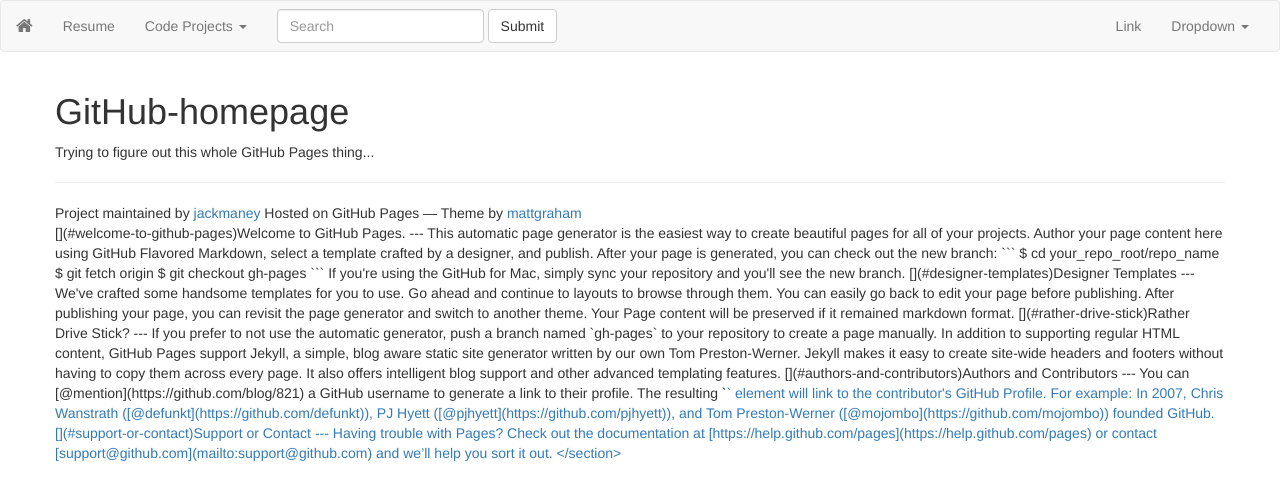
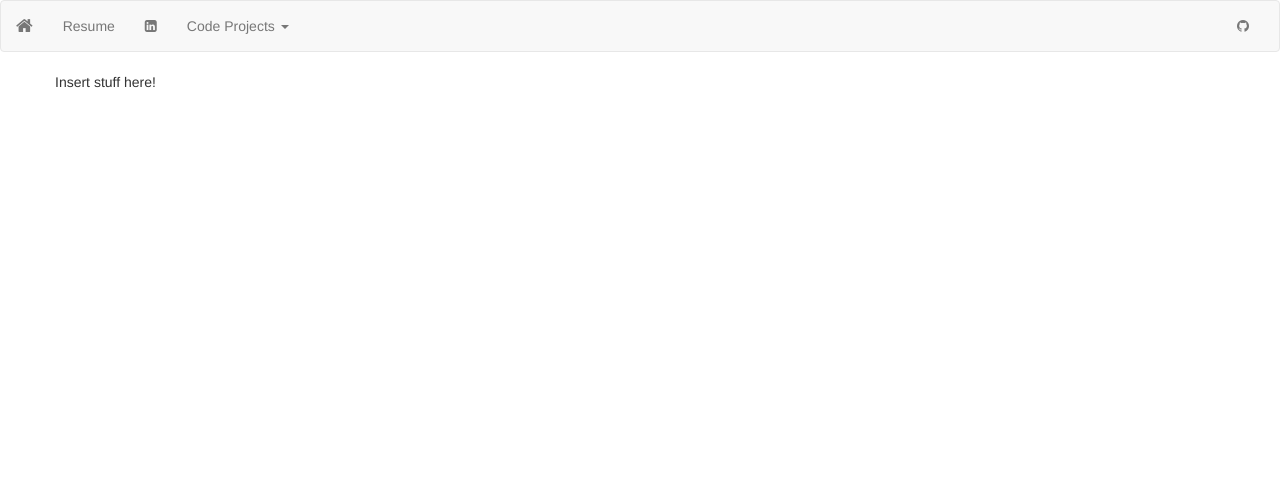
Before and after one commit to jackmaney/jackmaney.github.io, a Jekyll site: the page built from index.md, in a window 1280 px wide. Shown: the top 500 px of the page. Built offline with Jekyll 4.4.1, drawn with Linux system fonts in a browser that asks for light colours; nearby versions of some CDN libraries.

````diff
--- a/_includes/nav.html
+++ b/_includes/nav.html
@@ -21,7 +21,8 @@
                         {% endif %}
                         <a href="/resume/">Resume <span class="sr-only">(current)</span></a>
                     </li>
-                    {% if page.is_code_page %}
+                    <li>
+                        <a href="https://www.linkedin.com/in/jackmaney"><i class="fa fa-linkedin-square"></i></a> {% if page.is_code_page %}
                         <li class="dropdown active">
                             {% else %}
                             <li class="dropdown">
@@ -32,39 +33,14 @@
                                     </li>
                                     <li><a href="/code/ucc/">Universal Correlation Coefficient</a>
                                     </li>
-                                <li><a href="#">Something else here</a>
-                                </li>
-                                <li class="divider"></li>
-                                <li><a href="#">Separated link</a>
-                                </li>
-                                <li class="divider"></li>
-                                <li><a href="#">One more separated link</a>
-                                </li>
                                 </ul>
                             </li>
             </ul>
-            <form class="navbar-form navbar-left" role="search">
-                <div class="form-group">
-                    <input type="text" class="form-control" placeholder="Search">
-                </div>
-                <button type="submit" class="btn btn-default">Submit</button>
-            </form>
             <ul class="nav navbar-nav navbar-right">
-                <li><a href="#">Link</a>
-                </li>
-                <li class="dropdown">
-                    <a href="#" class="dropdown-toggle" data-toggle="dropdown" role="button" aria-expanded="false">Dropdown <span class="caret"></span></a>
-                    <ul class="dropdown-menu" role="menu">
-                        <li><a href="#">Action</a>
-                        </li>
-                        <li><a href="#">Another action</a>
-                        </li>
-                        <li><a href="#">Something else here</a>
-                        </li>
-                        <li class="divider"></li>
-                        <li><a href="#">Separated link</a>
-                        </li>
-                    </ul>
+                <li>
+                    {% if page.code_url %}
+                    <a href="{{page.code_url}}"><i class="fa fa-github"></i></a> {% else %}
+                    <a href="https://github.com/jackmaney/github-homepage"><i class="fa fa-github"></i></a> {% endif %}
                 </li>
             </ul>
         </div>
--- a/index.md
+++ b/index.md
@@ -2,50 +2,4 @@
 layout: default
 ---
 
-<section>
-<div id="title">
-
-    <h1>GitHub-homepage</h1>
-
-
-    <p>Trying to figure out this whole GitHub Pages thing...</p>
-    <hr>
-
-    <span class="credits left">Project maintained by <a href="https://github.com/jackmaney">jackmaney</a></span>
-    <span class="credits right">Hosted on GitHub Pages &mdash; Theme by <a href="https://twitter.com/michigangraham">mattgraham</a></span>
-</div>
-
-[<span class="octicon octicon-link"></span>](#welcome-to-github-pages)Welcome to GitHub Pages.
----
-
-This automatic page generator is the easiest way to create beautiful pages for all of your projects. Author your page content here using GitHub Flavored Markdown, select a template crafted by a designer, and publish. After your page is generated, you can check out the new branch:
-
-```
-$ cd your_repo_root/repo_name
-$ git fetch origin
-$ git checkout gh-pages
-```
-
-If you're using the GitHub for Mac, simply sync your repository and you'll see the new branch.
-
-[<span class="octicon octicon-link"></span>](#designer-templates)Designer Templates
----
-
-We've crafted some handsome templates for you to use. Go ahead and continue to layouts to browse through them. You can easily go back to edit your page before publishing. After publishing your page, you can revisit the page generator and switch to another theme. Your Page content will be preserved if it remained markdown format.
-
-[<span class="octicon octicon-link"></span>](#rather-drive-stick)Rather Drive Stick?
----
-
-If you prefer to not use the automatic generator, push a branch named `gh-pages` to your repository to create a page manually. In addition to supporting regular HTML content, GitHub Pages support Jekyll, a simple, blog aware static site generator written by our own Tom Preston-Werner. Jekyll makes it easy to create site-wide headers and footers without having to copy them across every page. It also offers intelligent blog support and other advanced templating features.
-
-[<span class="octicon octicon-link"></span>](#authors-and-contributors)Authors and Contributors
----
-
-You can [@mention](https://github.com/blog/821) a GitHub username to generate a link to their profile. The resulting `<a>` element will link to the contributor's GitHub Profile. For example: In 2007, Chris Wanstrath ([@defunkt](https://github.com/defunkt)), PJ Hyett ([@pjhyett](https://github.com/pjhyett)), and Tom Preston-Werner ([@mojombo](https://github.com/mojombo)) founded GitHub.
-
-[<span class="octicon octicon-link"></span>](#support-or-contact)Support or Contact
----
-
-Having trouble with Pages? Check out the documentation at [https://help.github.com/pages](https://help.github.com/pages) or contact [support@github.com](mailto:support@github.com) and we’ll help you sort it out.
-
-</section>
+Insert stuff here!
````
Also changed, not shown: code/diophantus.md (+1 -0 lines), code/ucc.md (+3 -0 lines). Lines whose indentation alone changed are shown as unchanged.
